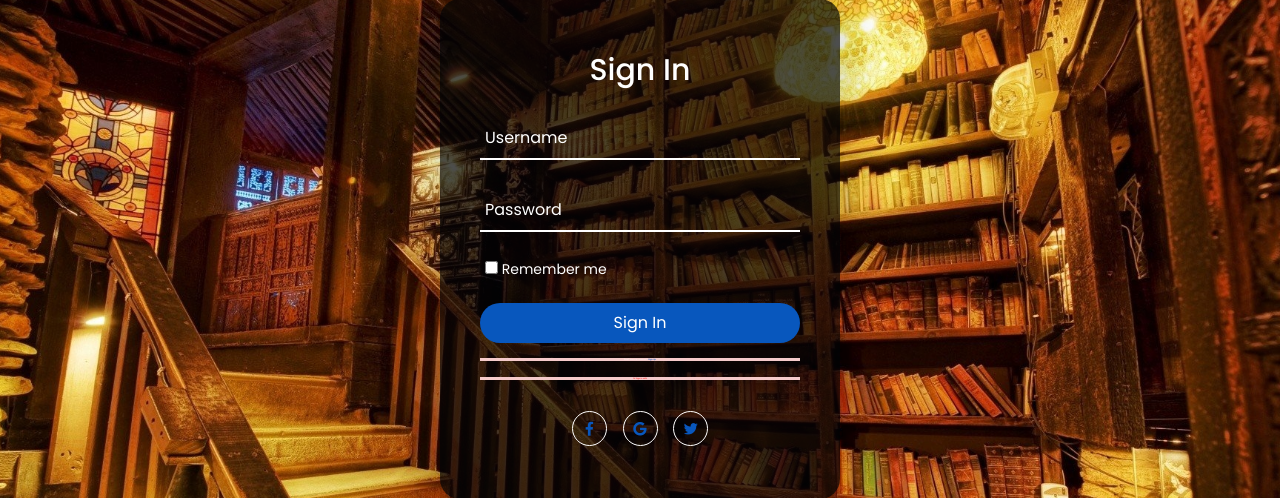
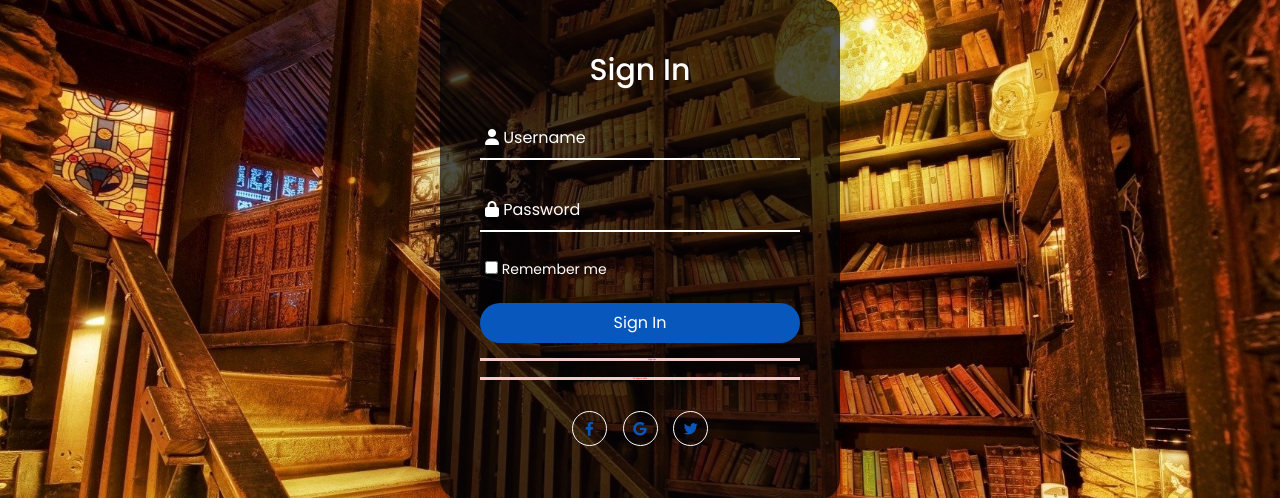
Before and after one commit to Tesfay-Teshome/Book-Cafe, a Flask app: page / in a window 1280 px wide. Shown: the part 151-649 px from the top of the page. Run offline with Flask 2, Linux system fonts and the light colour scheme; some libraries are stand-ins or nearby versions.

Commit message:
fontawesome icon added

```diff
--- a/templates/login.html
+++ b/templates/login.html
@@ -27,11 +27,11 @@
             <h2>Sign In</h2>
             <div class="input-group">
                 <input type="text" id="username"  placeholder="" name="username" required>
-                <label for="">Username</label>
+                <label for=""><i class="fa-solid fa-user"></i> Username</label>
             </div>
             <div class="input-group">
-                <input type="password" placeholder="" id="password" name="password" required>
-                <label for="">Password</label>
+                <input class="fa-brand" type="password" placeholder="" id="password" name="password" required>
+                <label for=""><i class="fa-solid fa-lock"></i> Password</label>
             </div>
             <div class="remember">
                 <label for="">
--- a/templates/register.html
+++ b/templates/register.html
@@ -15,15 +15,15 @@
               <h2>Sign Up</h2>
               <div class="input-group">
                   <input type="text" id="username"  placeholder="" name="username" required>
-                  <label for="">Username</label>
+                  <label for=""><i class="fa-solid fa-user"></i> Username</label>
               </div>
               <div class="input-group">
                 <input type="email" id="email"  placeholder="" name="email" required>
-                <label for="">Email</label>
+                <label for=""><i class="fa-solid fa-envelope"></i> Email</label>
             </div>
               <div class="input-group">
                   <input type="password" class="form-control"  id="password" name="password" required>
-                  <label for="">Password</label>
+                  <label for=""><i class="fa-solid fa-lock"></i> Password</label>
               </div>
               <div class="remember">
                   <label for="">
```
